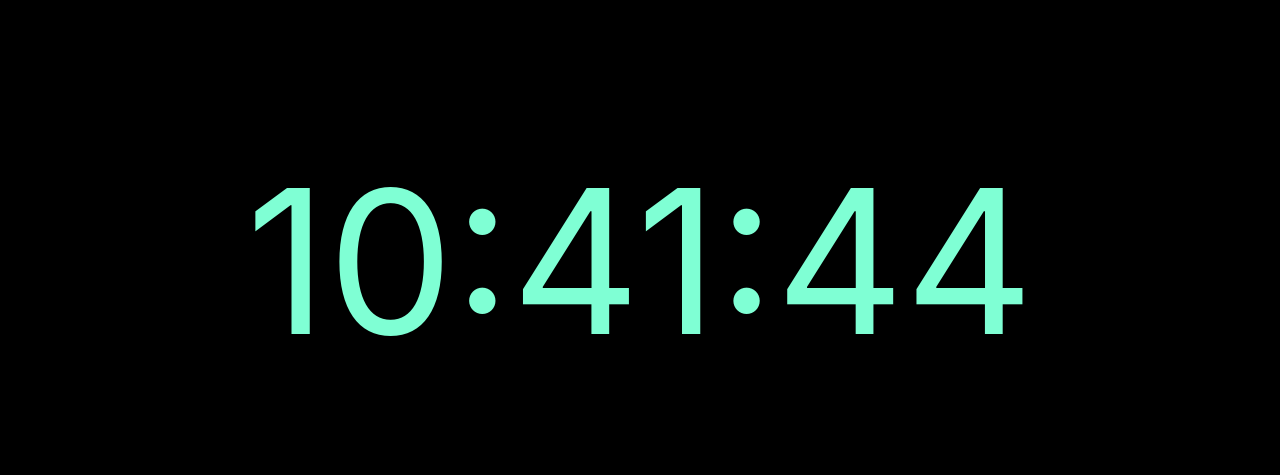
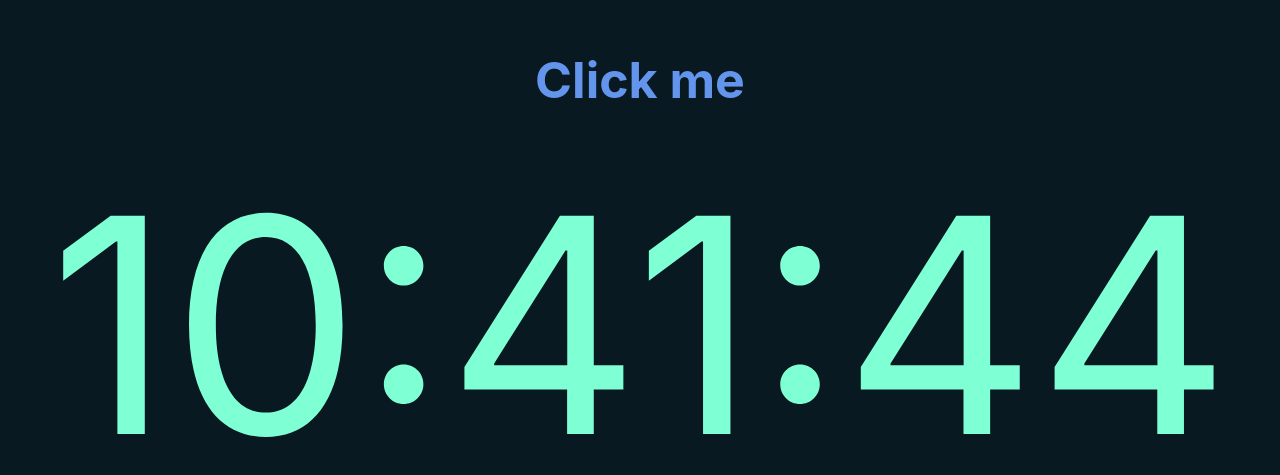
Before and after one commit to apelsinom/watch, a React (Create React App) app: page / in a window 1280 px wide. Shown: the part 139-614 px from the top of the page. Built offline with nearby package versions, Linux system fonts and the light colour scheme.

Commit message:
WatchElectron and WatchAnalog

```diff
--- /dev/null
+++ b/src/App.css
@@ -0,0 +1,17 @@
+body {
+    margin: 0;
+    padding: 0;
+    box-sizing: border-box;
+    min-height: 100vh;
+    width: 100%;
+    display: flex;
+    justify-content: center;
+    align-items: center;
+    background-color: #091921;
+}
+.click {
+    cursor: pointer;
+    color: cornflowerblue;
+    font-size: 50px;
+    text-align: center;
+}
--- a/src/App.tsx
+++ b/src/App.tsx
@@ -1,9 +1,11 @@
 import React, {useEffect, useState} from 'react';
+import {WatchElectron} from "./components/WatchElectron/WatchElectron";
+import {WatchAnalog} from "./components/WatchAnalog/WatchAnalog";
+import './App.css';
 
 function App() {
     const [date, setDate] = useState(new Date());
-
-    let watch = `${date.getHours()}:${date.getMinutes().toString().padStart(2, '0')}:${date.getSeconds().toString().padStart(2, '0')}`;
+    const [changeWatch, setChangeWatch] = useState(true);
 
     useEffect(() => {
         const intervalId = setInterval(() => {
@@ -12,18 +14,12 @@ function App() {
         return () => clearInterval(intervalId);
     }, [])
 
+    const showWatchHandler = () => setChangeWatch(!changeWatch);
+
     return (
-        <div style={{
-            height: '100vh',
-            margin: 0,
-            display: 'flex',
-            justifyContent: 'center',
-            alignItems: 'center',
-            fontSize: '200px',
-            backgroundColor: 'black',
-            color: 'aquamarine',
-        }}>
-            {watch}
+        <div className="App">
+            <h1 className="click" onClick={showWatchHandler}>Click me</h1>
+            {changeWatch ? <WatchElectron date={date}/> : <WatchAnalog date={date} />}
         </div>
     );
 }
--- /dev/null
+++ b/src/components/WatchAnalog/WatchAnalog.module.css
@@ -0,0 +1,86 @@
+.clock {
+    width: 500px;
+    height: 500px;
+    display: flex;
+    justify-content: center;
+    align-items: center;
+    background: url("././images/watchColor.png") center / cover;
+    border: 4px solid #091921;
+    border-radius: 50%;
+    box-shadow: 0 -15px 15px rgba(255, 255, 255, 0.05),
+        inset 0 -15px 15px rgba(255, 255, 255, 0.05),
+        0 15px 15px rgba(0, 0, 0, 0.3),
+        inset 0 15px 15px rgba(0, 0, 0, 0.3);
+    position: relative;
+
+    &:before {
+        content: '';
+        position: absolute;
+        width: 25px;
+        height: 25px;
+        border-radius: 50%;
+        background-color: darkgray;
+        z-index: 111;
+    }
+    .hour {
+        position: absolute;
+        .hours {
+            width: 260px;
+            height: 260px;
+            display: flex;
+            justify-content: center;
+            position: relative;
+            border-radius: 50%;
+            &:before {
+                content: '';
+                position: absolute;
+                width: 15px;
+                height: 150px;
+                background-color: aquamarine;
+                z-index: 10;
+                border-radius: 10px 10px 0 0;
+            }
+        }
+    }
+    .minute {
+        position: absolute;
+        .minutes {
+            width: 340px;
+            height: 340px;
+            display: flex;
+            justify-content: center;
+            position: relative;
+            border-radius: 50%;
+            &:before {
+                content: '';
+                position: absolute;
+                width: 10px;
+                height: 200px;
+                background-color: cadetblue;
+                z-index: 11;
+                border-radius: 7px 7px 0 0;
+            }
+        }
+    }
+    .second {
+        position: absolute;
+        .seconds {
+            width: 400px;
+            height: 400px;
+            display: flex;
+            justify-content: center;
+            position: relative;
+            border-radius: 50%;
+            &:before {
+                content: '';
+                position: absolute;
+                width: 5px;
+                height: 250px;
+                background-color: brown;
+                z-index: 12;
+                border-radius: 3px 3px 0 0;
+            }
+        }
+    }
+
+}
--- /dev/null
+++ b/src/components/WatchAnalog/WatchAnalog.tsx
@@ -0,0 +1,29 @@
+import React from 'react';
+import s from './WatchAnalog.module.css'
+
+type Props = {
+    date: Date
+}
+export const WatchAnalog = ({date}:Props) => {
+    const hours = date.getHours();
+    const minutes = date.getMinutes();
+    const seconds = date.getSeconds();
+
+    const hourRotation = (hours * 30) + (minutes / 2);
+    const minuteRotation = (minutes * 6) + (seconds / 10);
+    const secondRotation = seconds * 6;
+
+    return (
+        <div className={s.clock}>
+            <div className={s.hour}>
+                <div className={s.hours} style={{transform: `rotate(${hourRotation}deg)`}}></div>
+            </div>
+            <div className={s.minute}>
+                <div className={s.minutes} style={{transform: `rotate(${minuteRotation}deg)`}}></div>
+            </div>
+            <div className={s.second}>
+                <div className={s.seconds} style={{transform: `rotate(${secondRotation}deg)`}}></div>
+            </div>
+        </div>
+    );
+};
--- /dev/null
+++ b/src/components/WatchElectron/WatchElectron.module.css
@@ -0,0 +1,4 @@
+.watch {
+    font-size: 300px;
+    color: aquamarine;
+}
--- /dev/null
+++ b/src/components/WatchElectron/WatchElectron.tsx
@@ -0,0 +1,15 @@
+import React from 'react';
+import s from './WatchElectron.module.css'
+
+type Props = {
+    date: Date
+}
+export const WatchElectron = ({date}:Props) => {
+    let watch = `${date.getHours()}:${date.getMinutes().toString().padStart(2, '0')}:${date.getSeconds().toString().padStart(2, '0')}`;
+
+    return (
+        <div className={s.watch}>
+            {watch}
+        </div>
+    );
+};
```
Also changed, not shown: src/components/WatchAnalog/images/watchBlack.png (added), src/components/WatchAnalog/images/watchColor.png (added).
